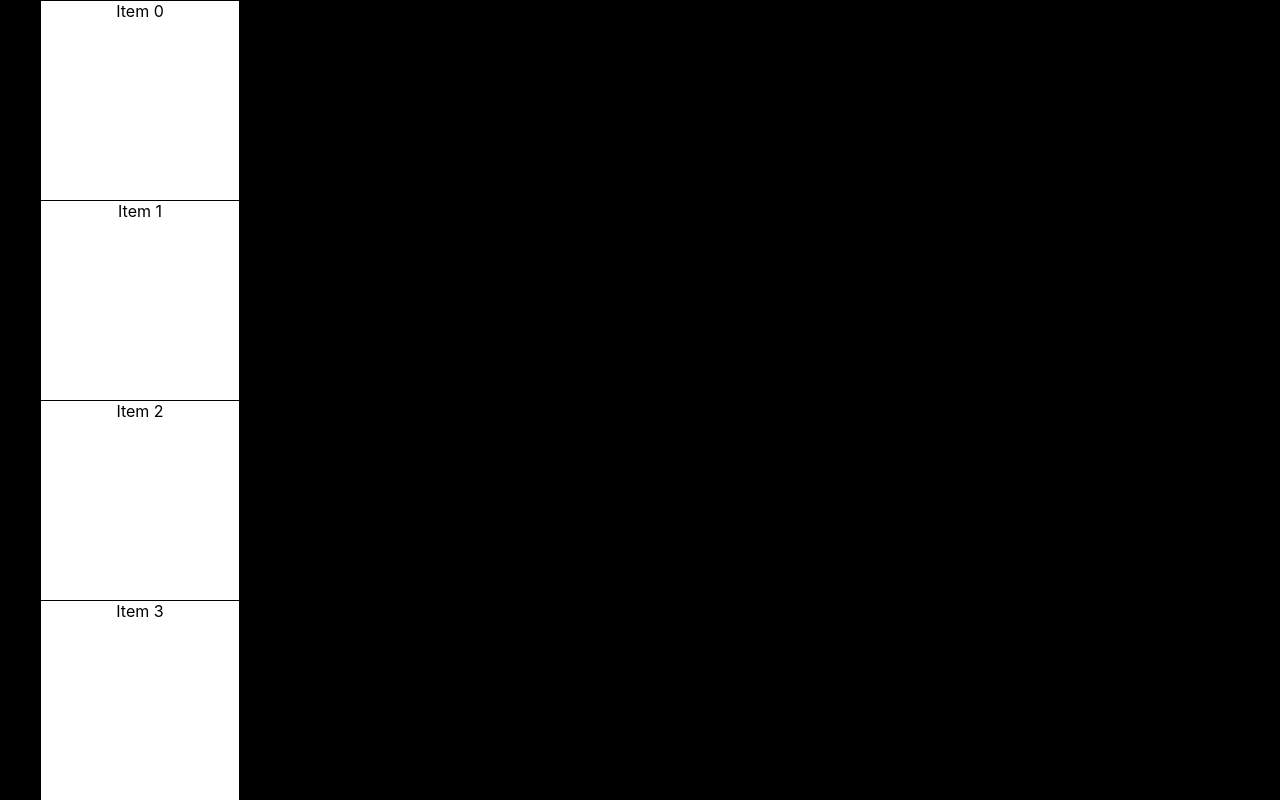
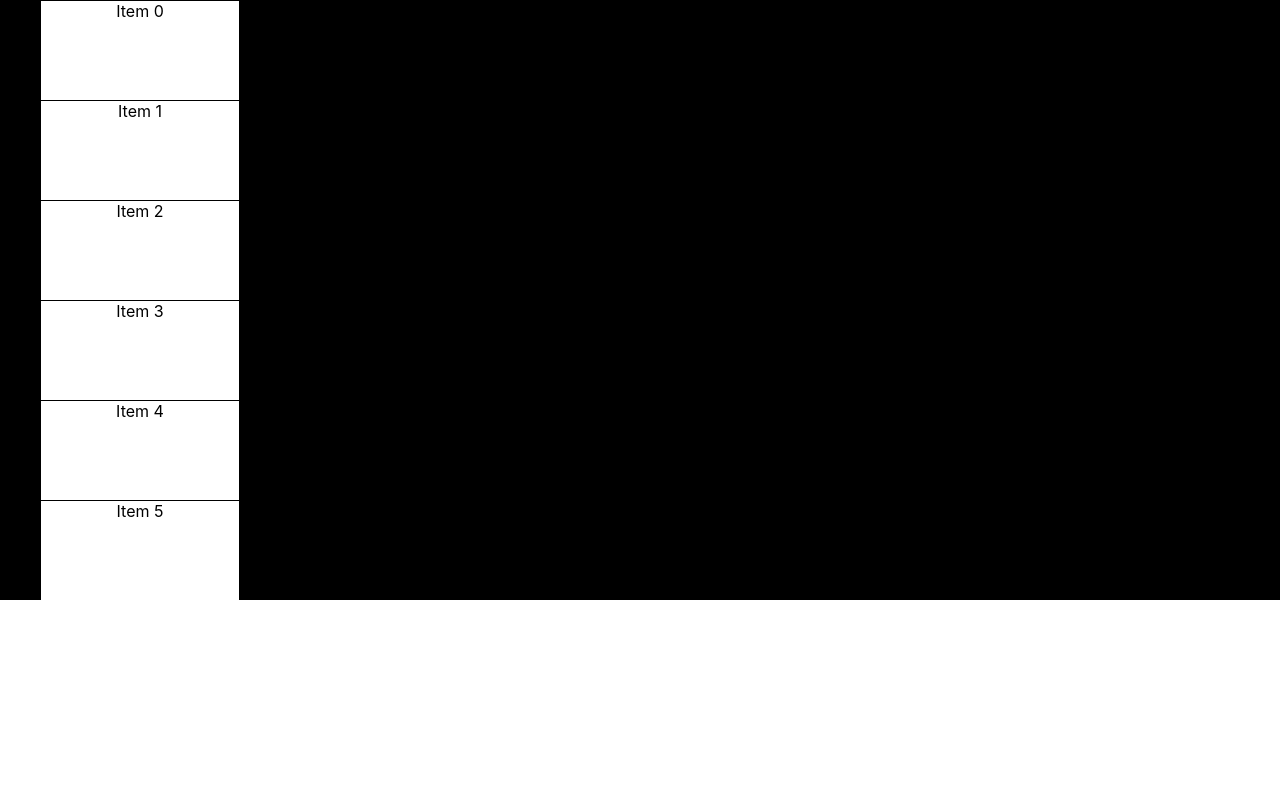
Before and after one commit to dosanHoon/toy-project, a React (Create React App) app in the folder self-react-window/: page / in a window 1280 px wide. Built offline with nearby package versions, Linux system fonts and the light colour scheme.

Commit message:
옵션 받아서 처리 하도록 수정

```diff
--- a/self-react-window/src/App.tsx
+++ b/self-react-window/src/App.tsx
@@ -1,11 +1,14 @@
 import "./App.css";
+import { ListItem } from "./components/ListItem";
 import { ViewPortList } from "./components/ViewPortList";
 
 function App() {
   const items = Array.from(Array(1000)).map((_, i) => `Item ${i}`);
   return (
     <div className="App">
-      <ViewPortList items={items} />
+      <ViewPortList items={items} height={600} itemHeight={100}>
+        <ListItem>text</ListItem>
+      </ViewPortList>
     </div>
   );
 }
--- a/self-react-window/src/components/ListItem.tsx
+++ b/self-react-window/src/components/ListItem.tsx
@@ -3,24 +3,21 @@ import { styled } from "styled-components";
 
 export const ListItem: FC<{
   children: string;
-  top: number;
-}> = memo(({ children, top }) => {
+  style?: React.CSSProperties;
+}> = memo(({ children, style }) => {
   return (
-    <Container style={{ transform: `translateY(${top}px)` }}>
+    <Container style={style}>
       <StyledItem>{children}</StyledItem>
     </Container>
   );
 });
 
 const Container = styled.div`
-  position: absolute;
   width: 200px;
-  height: 200px;
 `;
 
-const StyledItem = styled.li`
-  position: relative;
-  height: 200px;
+const StyledItem = styled.div`
+  height: 100%;
   background-color: white;
   border: 1px solid black;
 `;
--- a/self-react-window/src/components/ViewPortList.tsx
+++ b/self-react-window/src/components/ViewPortList.tsx
@@ -1,22 +1,32 @@
-import { FC, useEffect, useRef, useState } from "react";
-import { ListItem } from "./ListItem";
+import { FC, cloneElement, useEffect, useRef, useState } from "react";
 import { styled } from "styled-components";
 
 interface ListProps {
   items: string[];
+  width?: number;
+  height?: number;
+  itemHeight?: number;
+  children: React.ReactElement;
 }
 
 function getIndex(
   scrollTop: number,
   listHeight: number,
   length: number,
-  viewSize: number
+  viewSize: number,
+  itemHeight: number
 ) {
   const startIndex = Math.floor((scrollTop / listHeight) * length);
-  return [startIndex, startIndex + 1 + viewSize / 200];
+  return [startIndex, startIndex + 1 + viewSize / itemHeight];
 }
 
-export const ViewPortList: FC<ListProps> = ({ items }) => {
+export const ViewPortList: FC<ListProps> = ({
+  items,
+  width,
+  height,
+  itemHeight = 200,
+  children,
+}) => {
   const listRef = useRef<HTMLUListElement>(null);
   const viewPortRef = useRef<HTMLDivElement>(null);
 
@@ -25,7 +35,7 @@ export const ViewPortList: FC<ListProps> = ({ items }) => {
 
   useEffect(() => {
     if (listRef.current) {
-      listRef.current.style.height = 200 * items.length + "px";
+      listRef.current.style.height = itemHeight * items.length + "px";
     }
   }, []);
 
@@ -36,7 +46,8 @@ export const ViewPortList: FC<ListProps> = ({ items }) => {
         scrollTop,
         listHeight,
         items.length,
-        viewPortRef.current?.clientHeight || 0
+        viewPortRef.current?.clientHeight || 0,
+        itemHeight || 0
       );
 
       setStartIndex(() => (startIndex > 2 ? startIndex - 2 : startIndex));
@@ -60,21 +71,27 @@ export const ViewPortList: FC<ListProps> = ({ items }) => {
   }, []);
 
   return (
-    <Container ref={viewPortRef}>
+    <Container ref={viewPortRef} width={width} height={height}>
       <StyledList ref={listRef}>
         {items.slice(startIndex, endIndex).map((item, index) => (
-          <ListItem key={item} top={(startIndex + index) * 200}>
-            {item}
-          </ListItem>
+          <StyledItem
+            key={item}
+            style={{ transform: `translateY(${startIndex * itemHeight}px)` }}
+          >
+            {cloneElement(children, {
+              style: { height: itemHeight },
+              children: item,
+            })}
+          </StyledItem>
         ))}
       </StyledList>
     </Container>
   );
 };
 
-const Container = styled.div`
-    height: 100vh;
-    width: 100%;
+const Container = styled.div<{ width?: number; height?: number }>`
+    height: ${({ height }) => (height ? `${height}px` : "100vh")};
+    width: ${({ width }) => (width ? `${width}px` : "100%")};
     overflow-y: scroll;
     background-color: black;
 }`;
@@ -84,3 +101,7 @@ const StyledList = styled.ul`
   margin: 0;
   width: 100%;
 `;
+
+const StyledItem = styled.li`
+  position: relative;
+`;
```
